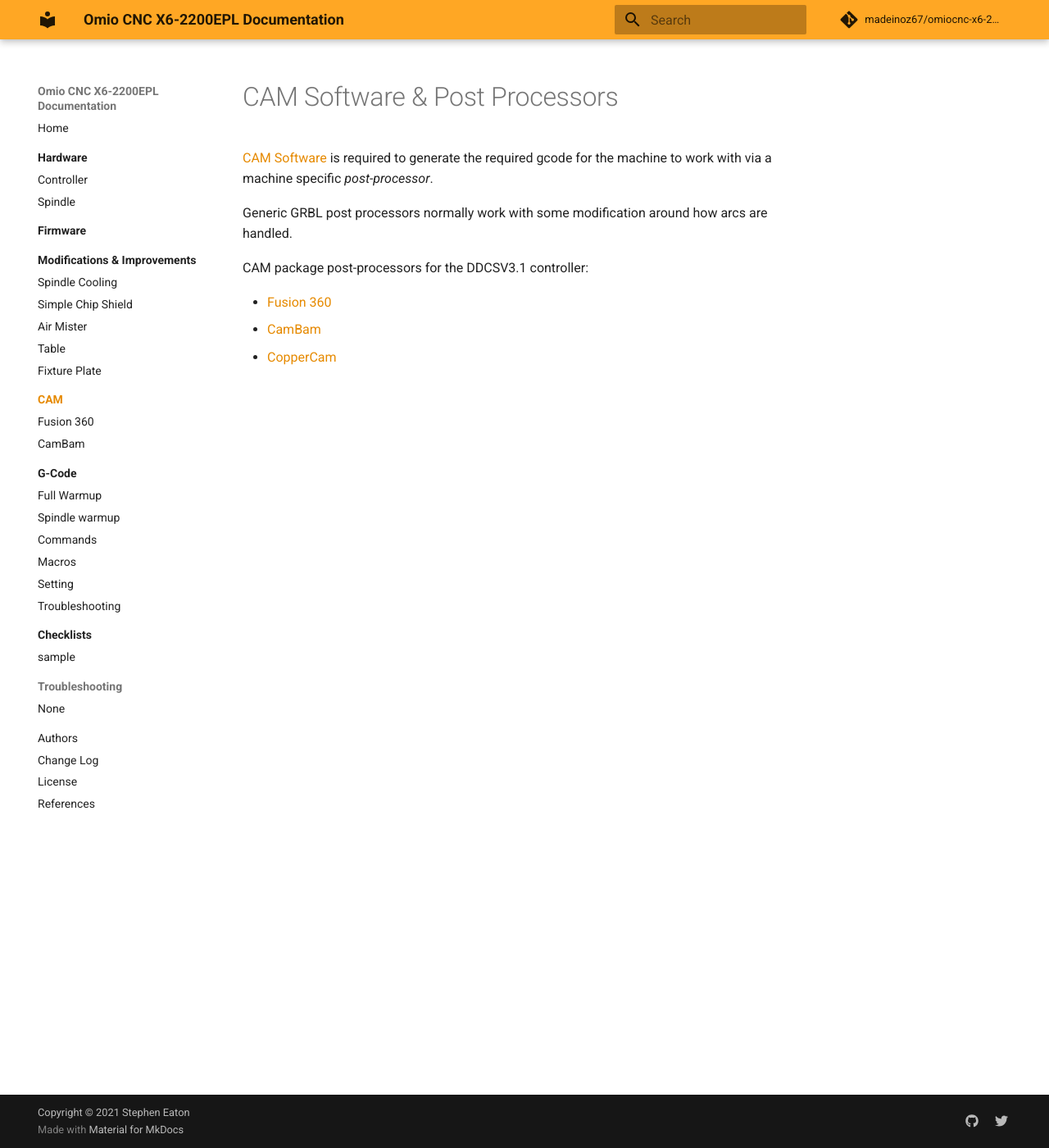
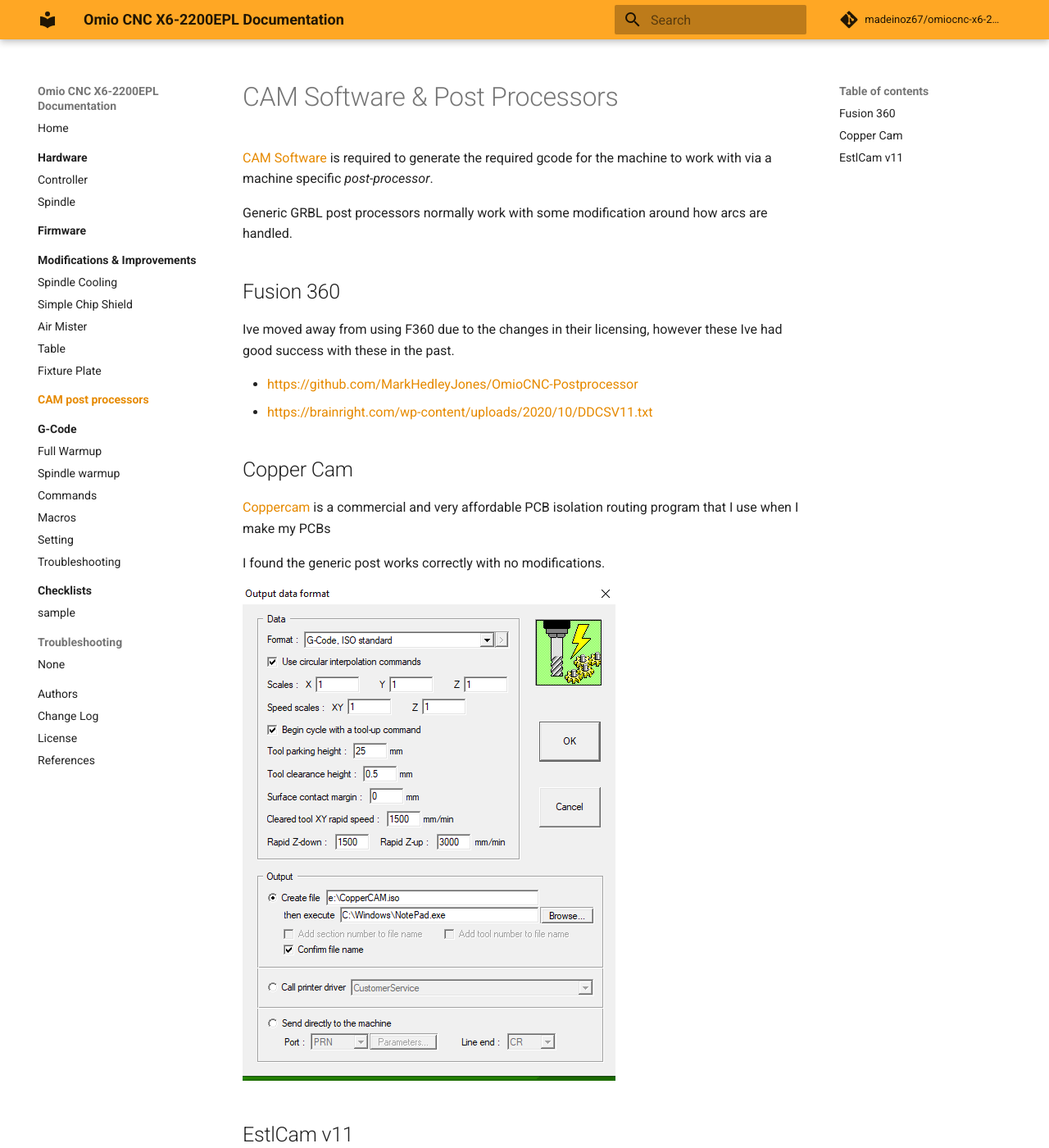
Before and after one commit to madeinoz67/omiocnc-x6-2200epl, an MkDocs documentation site: the page built from docs/cam/index.md, in a window 1280 px wide and 1400 px high. Shown: the whole window at 82% size. Built offline with MkDocs 1.6.1 and Material for MkDocs 9.7.7, drawn with Linux system fonts in a browser that asks for light colours; comment, search, counter and statistics services are not loaded; some of the changed text lies outside the part shown.

Commit message:
added estlcam to CAM

```diff
--- a/docs/cam/index.md
+++ b/docs/cam/index.md
@@ -4,8 +4,21 @@
 
 Generic GRBL post processors normally work with some modification around how arcs are handled.
 
-CAM package post-processors for the DDCSV3.1 controller:
+## Fusion 360
 
-- [Fusion 360](f360.md)
-- [CamBam](cambam.md)
-- [CopperCam](coppercam.md)
+Ive moved away from using F360 due to the changes in their licensing, however these Ive had good success with these in the past.
+
+- <https://github.com/MarkHedleyJones/OmioCNC-Postprocessor>
+- <https://brainright.com/wp-content/uploads/2020/10/DDCSV11.txt>
+
+## Copper Cam
+
+[Coppercam](https://www.galaad.net/coppercam-eng.html) is a commercial and very affordable PCB isolation routing program that I use when I make my PCBs
+
+I found the generic post works correctly with no modifications.
+
+![Placeholder](images/coppercam.png)
+
+## EstlCam v11
+
+While I haven't used [Estlcam](https://www.estlcam.de/) much I found the *default* post processor to work just fine with no modifications.
--- a/mkdocs.yml
+++ b/mkdocs.yml
@@ -31,10 +31,8 @@
       - Air Mister: mods/air.md
       - Table: mods/table.md
       - Fixture Plate: mods/fixture-plate.md
-  - CAM:
+  - CAM post processors:
       - cam/index.md
-      - Fusion 360: cam/f360.md
-      - CamBam: cam/cambam.md
   - G-Code:
       - gcode/index.md
       - Full Warmup: gcode/warmup-full.md
```
Also changed, not shown: docs/cam/cambam.md (deleted, +0 -1 lines), docs/cam/coppercam.md (deleted, +0 -5 lines), docs/cam/f360.md (deleted, +0 -4 lines).
